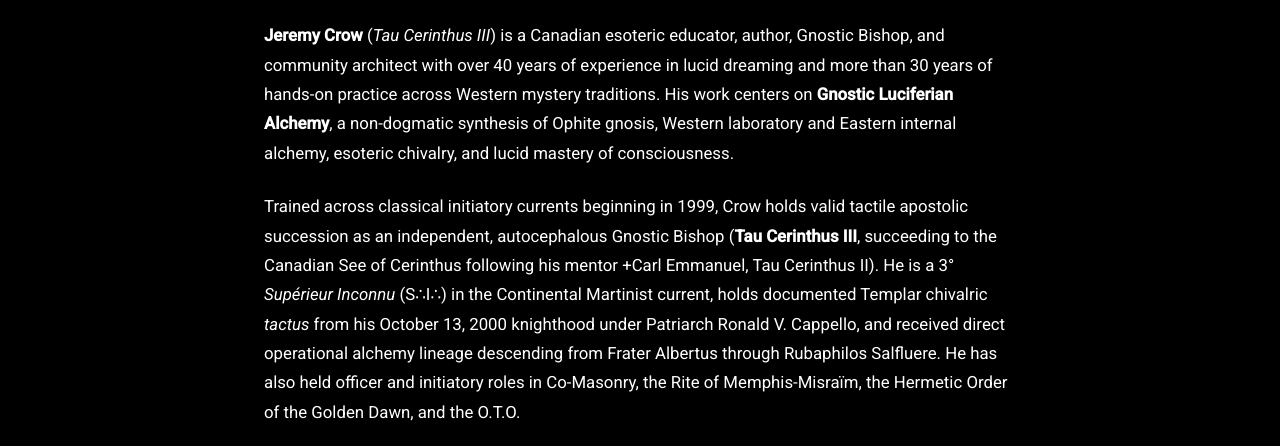
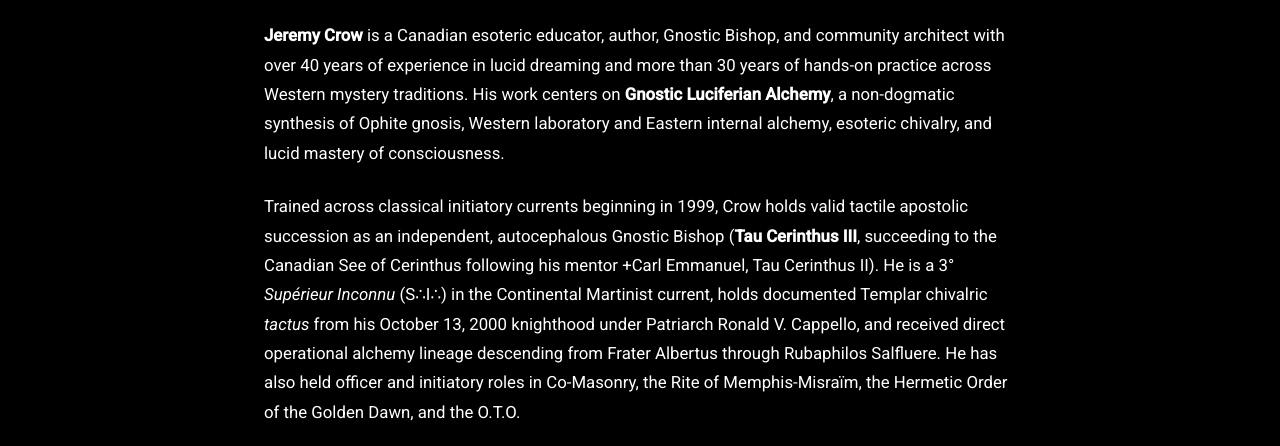
Before and after one commit to jeremycrow-code/jeremycrow-site, a plain HTML site: page index.html in a window 1280 px wide. Shown: the part 354-800 px from the top of the page. Drawn offline with nearby package versions, Linux system fonts and the light colour scheme; a web font is replaced by a local one.

Commit message:
Update index.html

```diff
--- a/index.html
+++ b/index.html
@@ -193,7 +193,7 @@
   <main class="content-container">
     <section class="hero-block">
       <h2>Gnostic Luciferian Alchemy &amp; Esoteric Architecture</h2>
-      <p><strong>Jeremy Crow</strong> (<em>Tau Cerinthus III</em>) is a Canadian esoteric educator, author, Gnostic Bishop, and community architect with over 40 years of experience in lucid dreaming and more than 30 years of hands-on practice across Western mystery traditions. His work centers on <strong>Gnostic Luciferian Alchemy</strong>, a non-dogmatic synthesis of Ophite gnosis, Western laboratory and Eastern internal alchemy, esoteric chivalry, and lucid mastery of consciousness.</p>
+      <p><strong>Jeremy Crow</strong> is a Canadian esoteric educator, author, Gnostic Bishop, and community architect with over 40 years of experience in lucid dreaming and more than 30 years of hands-on practice across Western mystery traditions. His work centers on <strong>Gnostic Luciferian Alchemy</strong>, a non-dogmatic synthesis of Ophite gnosis, Western laboratory and Eastern internal alchemy, esoteric chivalry, and lucid mastery of consciousness.</p>
 
       <p>Trained across classical initiatory currents beginning in 1999, Crow holds valid tactile apostolic succession as an independent, autocephalous Gnostic Bishop (<strong>Tau Cerinthus III</strong>, succeeding to the Canadian See of Cerinthus following his mentor +Carl Emmanuel, Tau Cerinthus II). He is a 3&deg; <em>Sup&eacute;rieur Inconnu</em> (S&there4;I&there4;) in the Continental Martinist current, holds documented Templar chivalric <em>tactus</em> from his October 13, 2000 knighthood under Patriarch Ronald V. Cappello, and received direct operational alchemy lineage descending from Frater Albertus through Rubaphilos Salfluere. He has also held officer and initiatory roles in Co-Masonry, the Rite of Memphis-Misra&iuml;m, the Hermetic Order of the Golden Dawn, and the O.T.O.</p>
 
```
